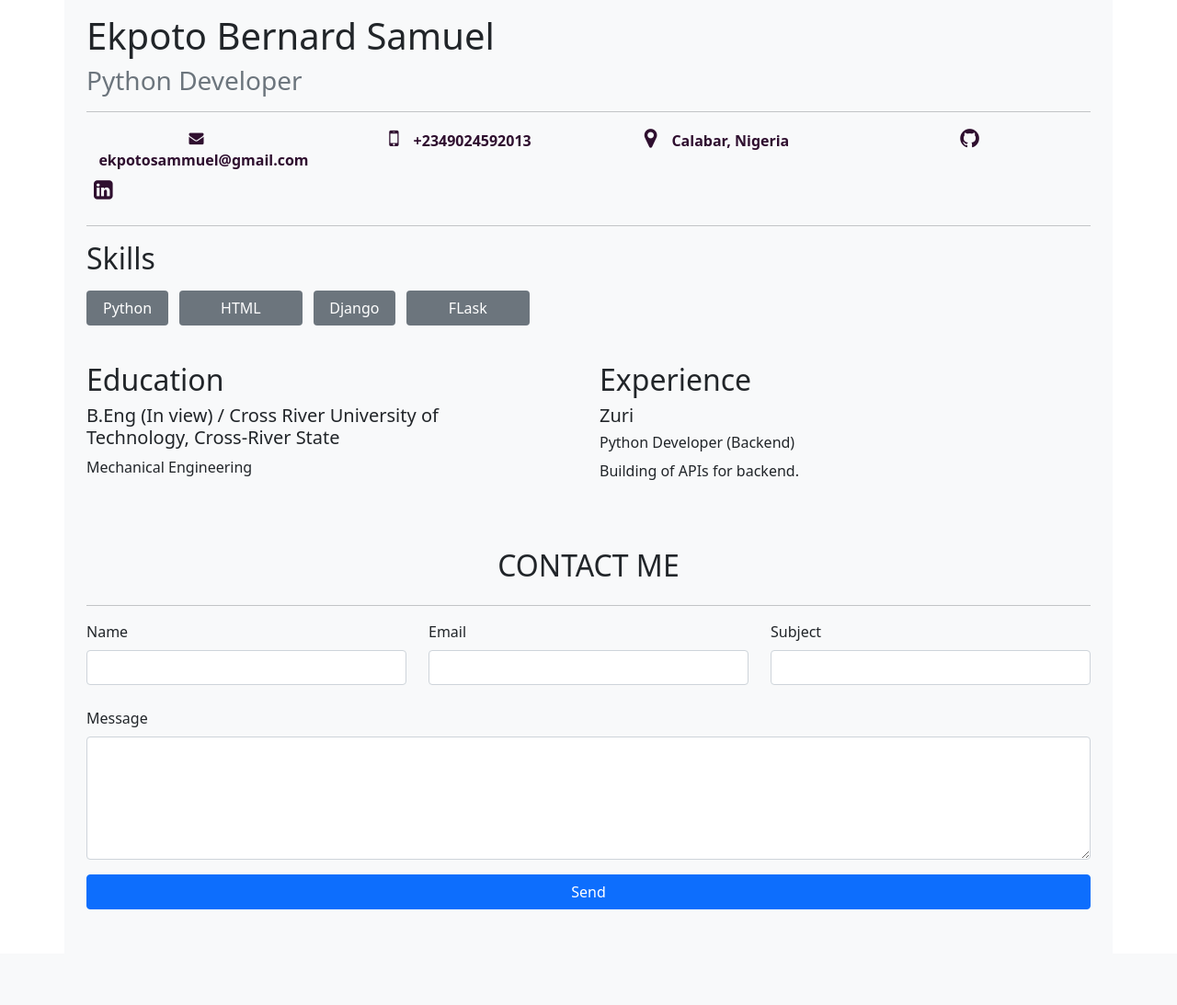
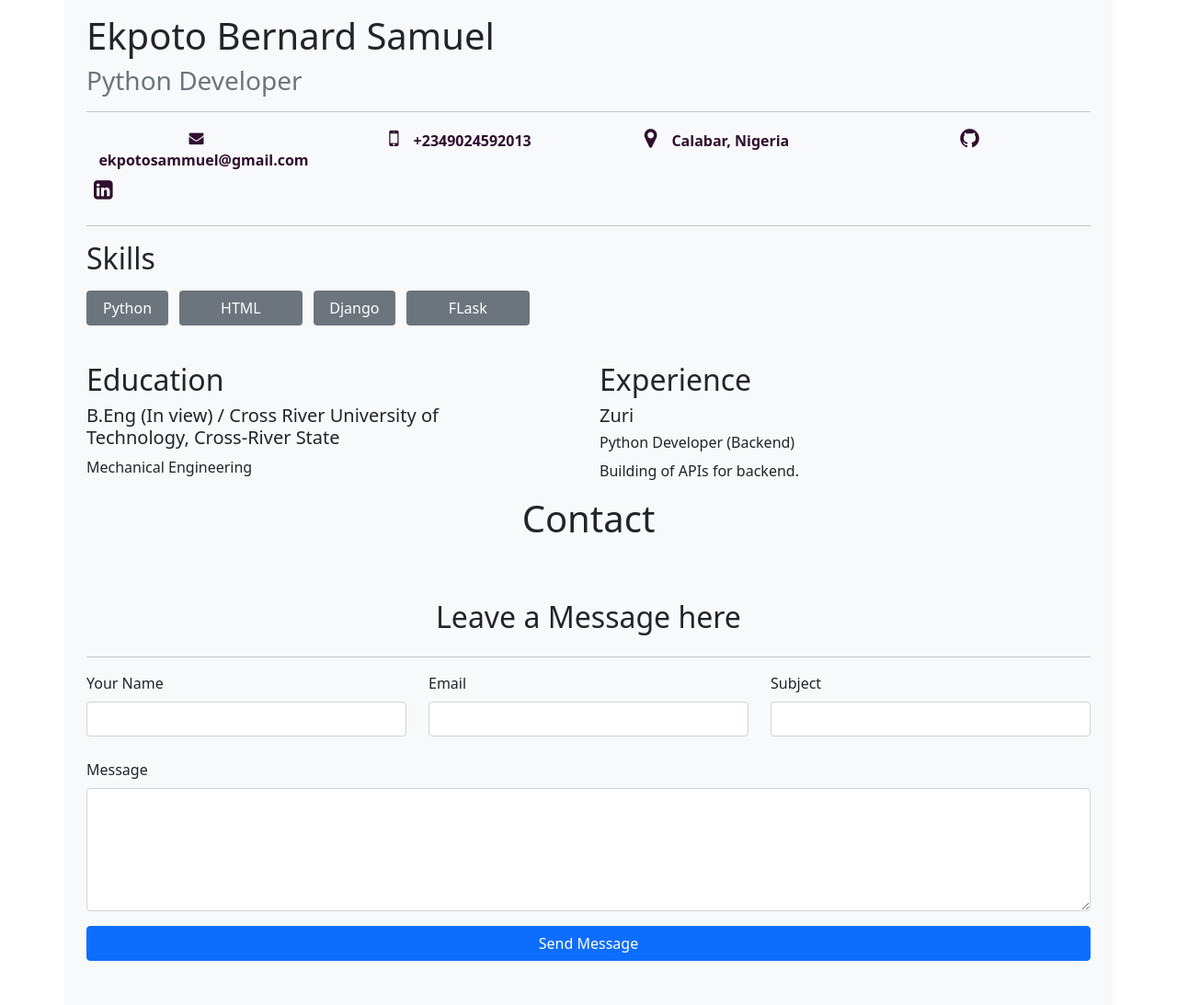
Before and after one commit to ekpotosammuel/hngresume, a Django app: template profile/templates/index.html in a window 1280 px wide. Shown: the part 101-1194 px from the top of the page at 92% size. Before the commit the page ends 1090 px from the top, so only its background shows below. Run offline with Django 3.2, Linux system fonts and the light colour scheme; the template is opened without the code that fills it, so the values that code supplies are empty; some libraries are stand-ins or nearby versions.

Commit message:
superuser

```diff
--- a/profile/templates/index.html
+++ b/profile/templates/index.html
@@ -107,13 +107,15 @@
                         <p>Building of APIs for backend.</p>
                     </div>
 
+                    <h1 class="text-center">Contact</h1>
+            <div class="container">
             <form action="{% url 'index'%}" class="my-5" method="POST" id="contact">
                 {% csrf_token %}
-                        <h2 class="text-center  text-dark py-2 mb-3">CONTACT ME</h2>
+                <h2 class="text-center  text-dark py-2 mb-3">Leave a Message here</h2>
                 <hr>
                 <div class="row">
                 <div class="form-group col-md-4">
-                            <div class="form-label">Name</div>
+                    <div class="form-label">Your Name</div>
                     <input type="text" class="form-control" name="name">
                 </div>
 
@@ -133,7 +135,7 @@
                     <textarea  id="" rows="5" class="form-control" name="message_recieved"></textarea>
                 </div>
                 <div class="d-grid gap-2 mt-3">
-                            <button class="btn btn-primary" type="submit">Send</button>
+                    <button class="btn btn-primary" type="submit">Send Message</button>
                 </div>
             </form>
                     </div>
```
Also changed, not shown: db.sqlite3 (added), 2 other files. Lines whose indentation alone changed are shown as unchanged.
